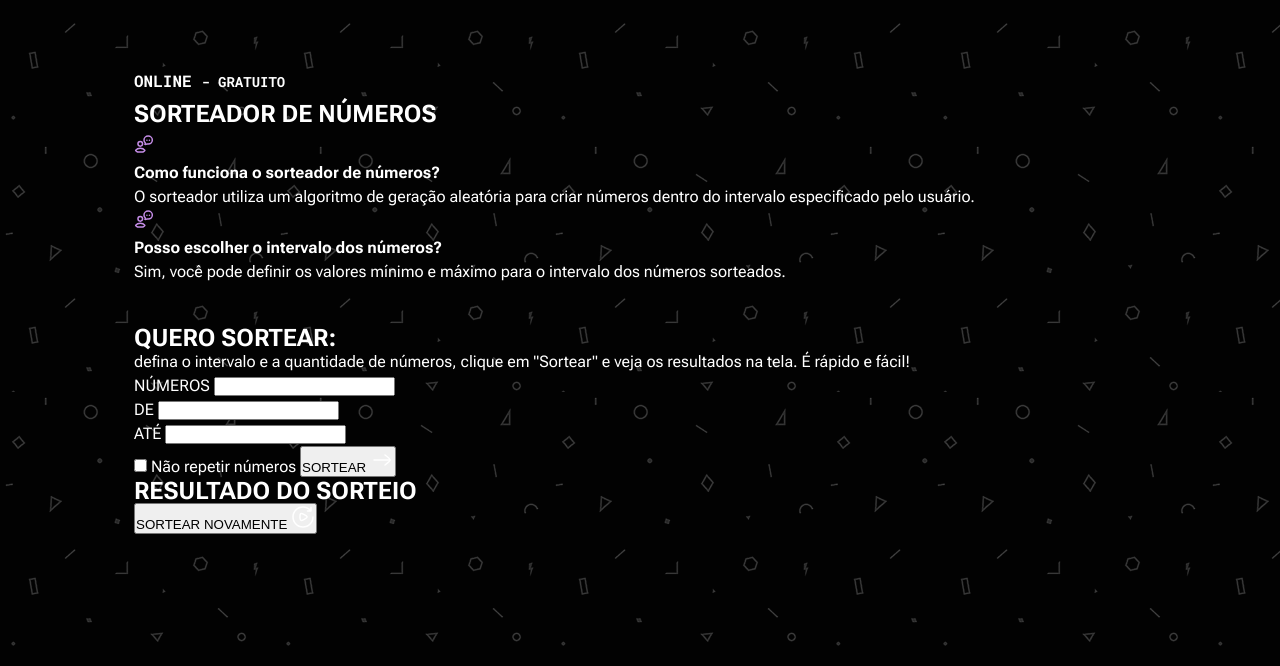
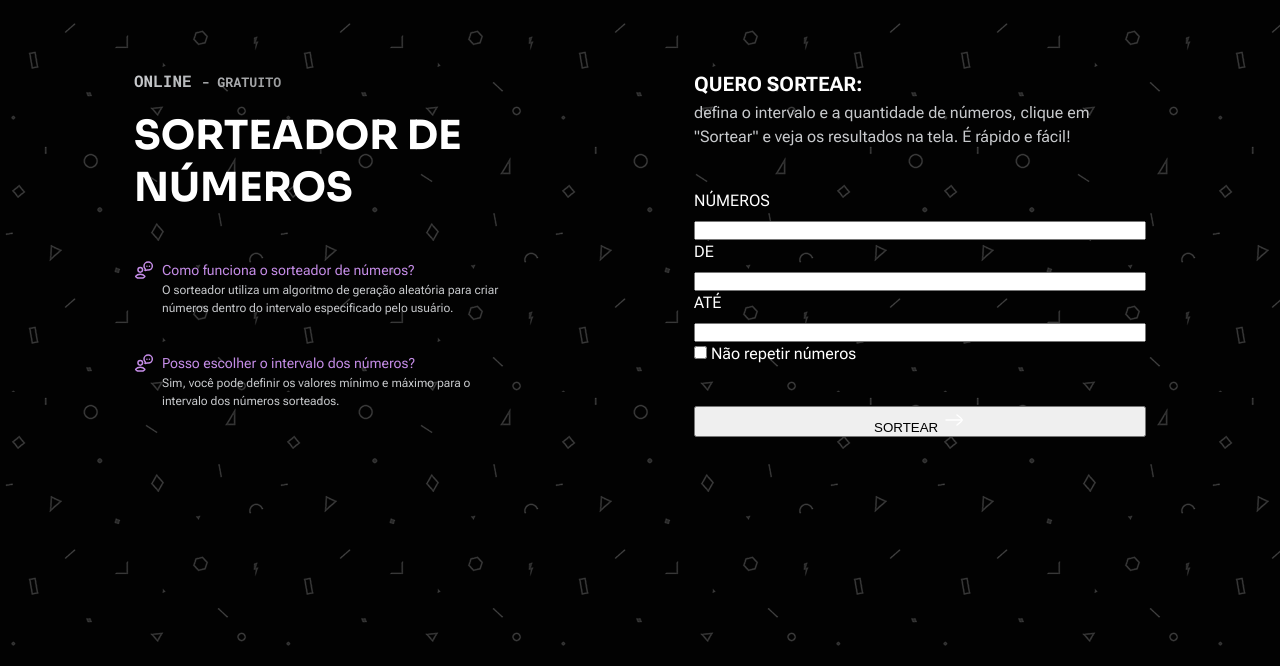
Before and after one commit to JuanCMafra/Sorteador-de-numeros, a plain HTML site: page index.html in a window 1280 px wide. Shown: the part 134-800 px from the top of the page. Drawn offline with Linux system fonts and the light colour scheme.

Commit message:
finalizing first content

```diff
--- a/index.html
+++ b/index.html
@@ -16,6 +16,7 @@
       <h2>NUMBERS</h2>
     </section>
 
+    <div class="grid">
       <section class="content">
         <h3>ONLINE <small>- GRATUITO</small></h3>
         <h1>SORTEADOR DE NÚMEROS</h1>
@@ -42,6 +43,7 @@
             </header>
 
             <div id="drawer">
+              <div class="numbers">
                 <div class="box">
                   <label for="numbers">NÚMEROS</label>
                   <input type="number" id="numbers" name="numbers" required>
@@ -63,6 +65,7 @@
                 <span class="slider"></span>
                 Não repetir números
               </label>
+            </div>
 
             <button type="submit" id="draw">
               SORTEAR
@@ -81,6 +84,7 @@
           </div>
         </form>
       </aside>
+    </div>
 
     <div class="explaining mobile-only">
         <div class="text">
@@ -94,6 +98,7 @@
           <p>Sim, você pode definir os valores mínimo e máximo para o intervalo dos números sorteados.</p>
         </div>
     </div>
+
   </main>
   <script src="script.js"></script>
 </body>
--- a/styles.css
+++ b/styles.css
@@ -84,14 +84,88 @@ section.content {
   gap: 8px;
   margin-bottom: 42px;
 
-  h3 {
+  & h3 {
     font: var(--overline);
-    color: linear-gradient(90deg, var(--gradient-content));
+    background: linear-gradient(90deg, var(--gradient-content));
+    -webkit-background-clip: text;
+    -webkit-text-fill-color: transparent;
+    background-clip: text;
+    color: transparent;
+    padding-bottom: .5rem;
+  }
 
-    small {
-      font-size: 14px;
+  & h1 {
+    font: var(--display-medium);
+  }
+}
+
+.mobile-only{
+  display: flex;
+  flex-direction: column;
+  gap: 36px;
+  margin-top: 80px;
+
+
+  & .text {
+    display: flex;
+    flex-direction: column;
+    padding-left: 28px;
+    position: relative;
+
+    & h4{
+      font: var(--paragraph-medium);
+      color: var(--content-brand);
+    }
+
+    & p{
+      font: var(--paragraph-small);
+      color: var(--content-secondary);
+    }
+
+    & img {
+      position: absolute;
+      top: 0;
+      left: 0;
+      width: 20px;
+      height: 20px;
     }
   }
+}
+
+aside .first {
+  display: flex;
+  flex-direction: column;
+  gap: 40px;
+
+  & header {
+    display: flex;
+    flex-direction: column;
+    gap: 2px;
+
+    & h2 {
+      font: var(--label-medium);
+      color: var(--content-primary);
+    }
+
+    & p {
+      font: var(--paragraph-medium);
+      color: var(--content-tertiary);
+    }
+  }
+
+  & #drawer{
+    & .box{
+      display: flex;
+      flex-direction: column;
+      gap: 8px;
+    }
+  }
+}
+
+aside .second {
+  display: none;
+  flex-direction: column;
+  gap: 24px;
 }
 
 @media (width >= 80em) {
@@ -104,10 +178,62 @@ section.content {
   }
 
   .desktop-only {
-    display: block;
+    display: flex;
+    flex-direction: column;
+    gap: 36px;
+    margin-top: 38px;
+    max-width: 366px;
+
+    & .text {
+      display: flex;
+      flex-direction: column;
+      padding-left: 28px;
+      position: relative;
+
+      & h4{
+        font: var(--paragraph-medium);
+        color: var(--content-brand);
+      }
+
+      & p{
+        font: var(--paragraph-small);
+        color: var(--content-secondary);
+      }
+
+      & img {
+        position: absolute;
+        top: 0;
+        left: 0;
+        width: 20px;
+        height: 20px;
+      }
+    }
   }
 
-  .mobile-only {
+  main div.explaining.mobile-only {
     display: none;
   }
+
+  h3{
+    padding-bottom: 12px;
+  }
+
+  h1{
+    font: var(--display-large) ;
+  }
+
+  .grid{
+    display: grid;
+    grid-template-columns: repeat(2, 1fr);
+    gap: 108px;
+  }
+
+  aside .first {
+    & header {
+      & p {
+        font: var(--paragraph-large);
+        color: var(--content-secondary);
+      }
+  }
+  }
 }
```
Lines whose indentation alone changed are shown as unchanged.
